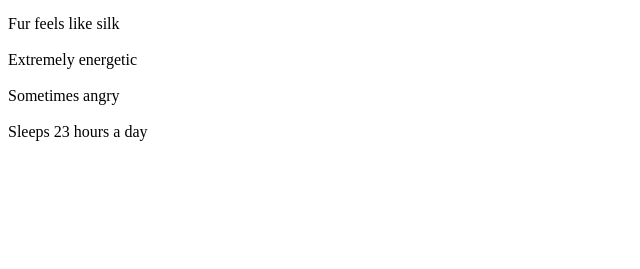
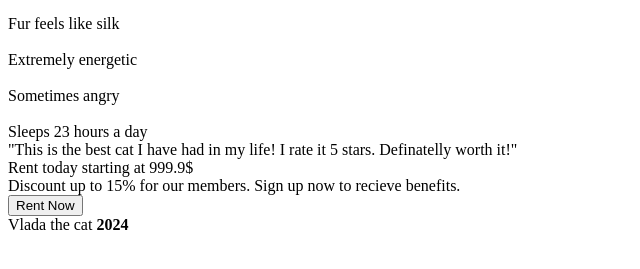
Before and after one commit to skillsetdev/landing-page, a plain HTML site: page index.html in a window 1280 px wide. Shown: the part 351-620 px from the top of the page, without its empty margins (0-640 px from the left). Drawn offline with Linux system fonts and the light colour scheme.

Commit message:
Add content to index.html

```diff
--- a/index.html
+++ b/index.html
@@ -43,5 +43,28 @@
         </div>
       </div>
     </div>
+    <div class="quote-block">
+      <div class="stars">
+        <div></div>
+        <div></div>
+        <div></div>
+        <div></div>
+        <div></div>
+      </div>
+      "This is the best cat I have had in my life! I rate it 5 stars.
+      Definatelly worth it!"
+    </div>
+    <div class="call-to-action-section">
+      <div class="call-to-action-box">
+        <div class="action-text">
+          <div class="action-header">Rent today starting at 999.9$</div>
+          <div class="action-subtext">
+            Discount up to 15% for our members. Sign up now to recieve benefits.
+          </div>
+        </div>
+        <button>Rent Now</button>
+      </div>
+    </div>
+    <div class="footer">Vlada the cat <b>2024</b></div>
   </body>
 </html>
```
